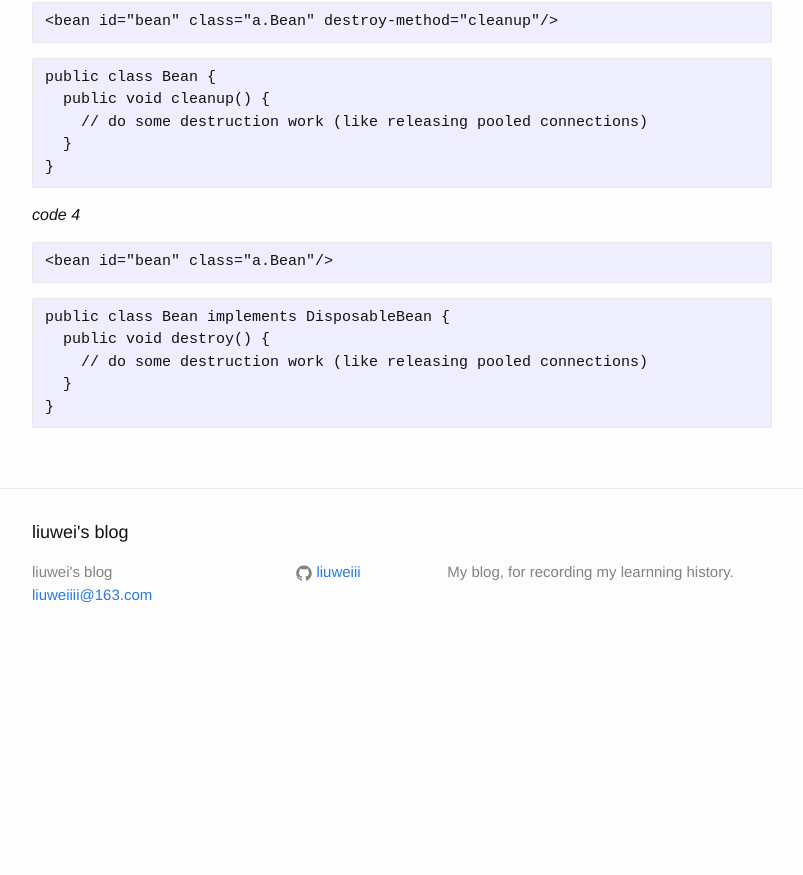
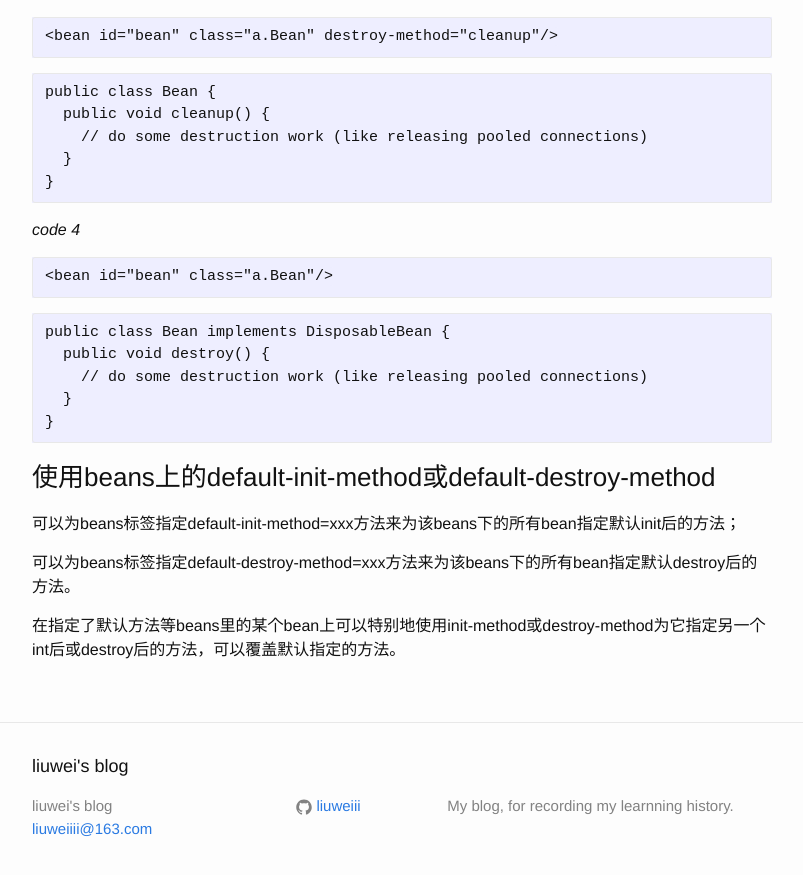
Before and after one commit to liuweiii/liuweiii.github.io, a Jekyll site: the page built from _posts/2016-12-11-spring-bean-lifecycle-callback.markdown, in a window 1280 px wide and 900 px high, scrolled down 1218 px. Shown: the top 875 px of the window, without its empty margins (238-1041 px from the left). Built offline with Jekyll 4.4.1, drawn with Linux system fonts in a browser that asks for light colours; before the commit the page ends 1884 px from its top, so only the background shows below that; some of the changed text lies outside the part shown.

Commit message:
default method

````diff
--- a/_posts/2016-12-11-spring-bean-lifecycle-callback.markdown
+++ b/_posts/2016-12-11-spring-bean-lifecycle-callback.markdown
@@ -12,6 +12,7 @@ tags:
 *代码示例参考 <a href='https://github.com/liuweiii/spring-demo-lifecycle-callback' target='_blank'>spring-demo-lifecycle-callback</a>*
 
 bean可以通过实现InitializingBean接口的afterPropertiesSet()方法来执行bean初始化后的操作；
+
 bean可以通过实现DisposableBean接口的destroy()方法来执行bean析构后的操作。
 
 ### initialization callbacks
@@ -82,3 +83,11 @@ public class Bean implements DisposableBean {
   }
 }
 ```
+
+### 使用beans上的default-init-method或default-destroy-method
+
+可以为beans标签指定default-init-method=xxx方法来为该beans下的所有bean指定默认init后的方法；
+
+可以为beans标签指定default-destroy-method=xxx方法来为该beans下的所有bean指定默认destroy后的方法。
+
+在指定了默认方法等beans里的某个bean上可以特别地使用init-method或destroy-method为它指定另一个int后或destroy后的方法，可以覆盖默认指定的方法。
````
